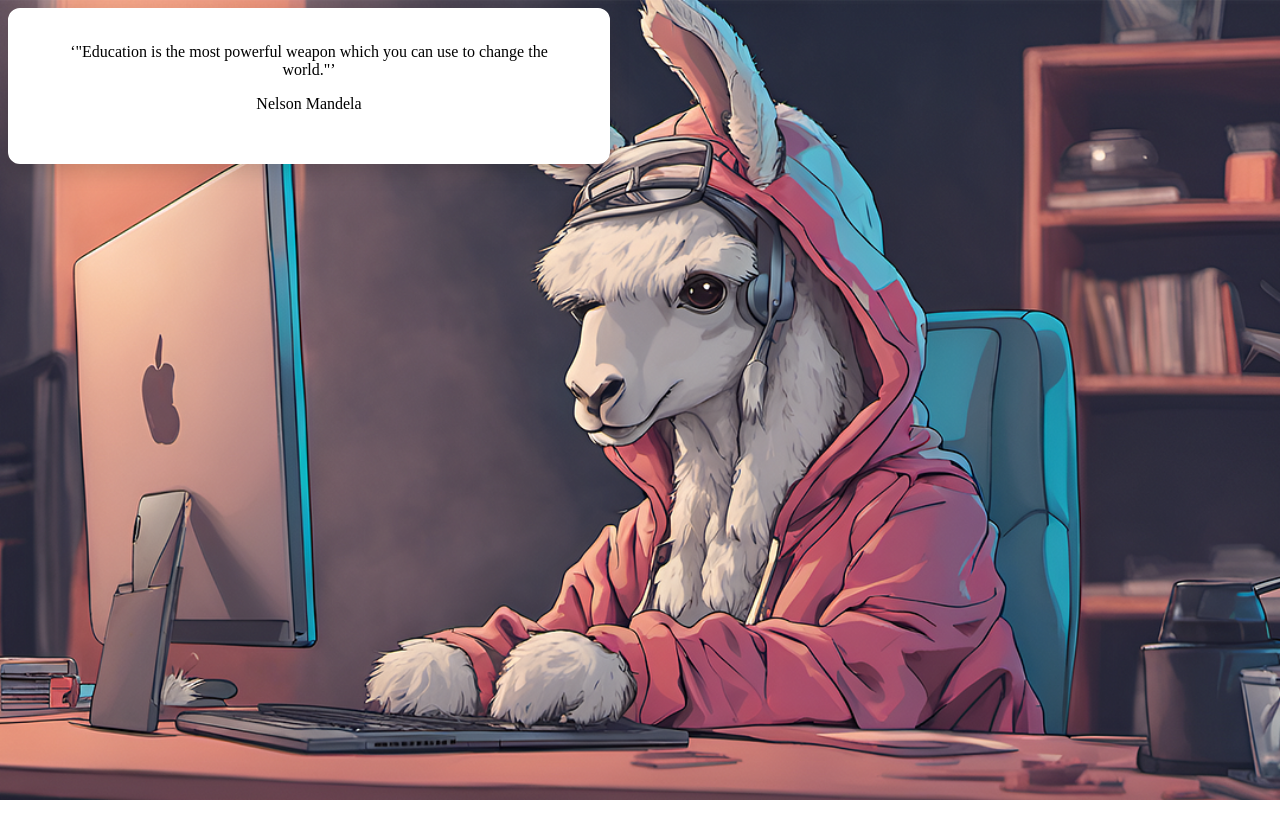
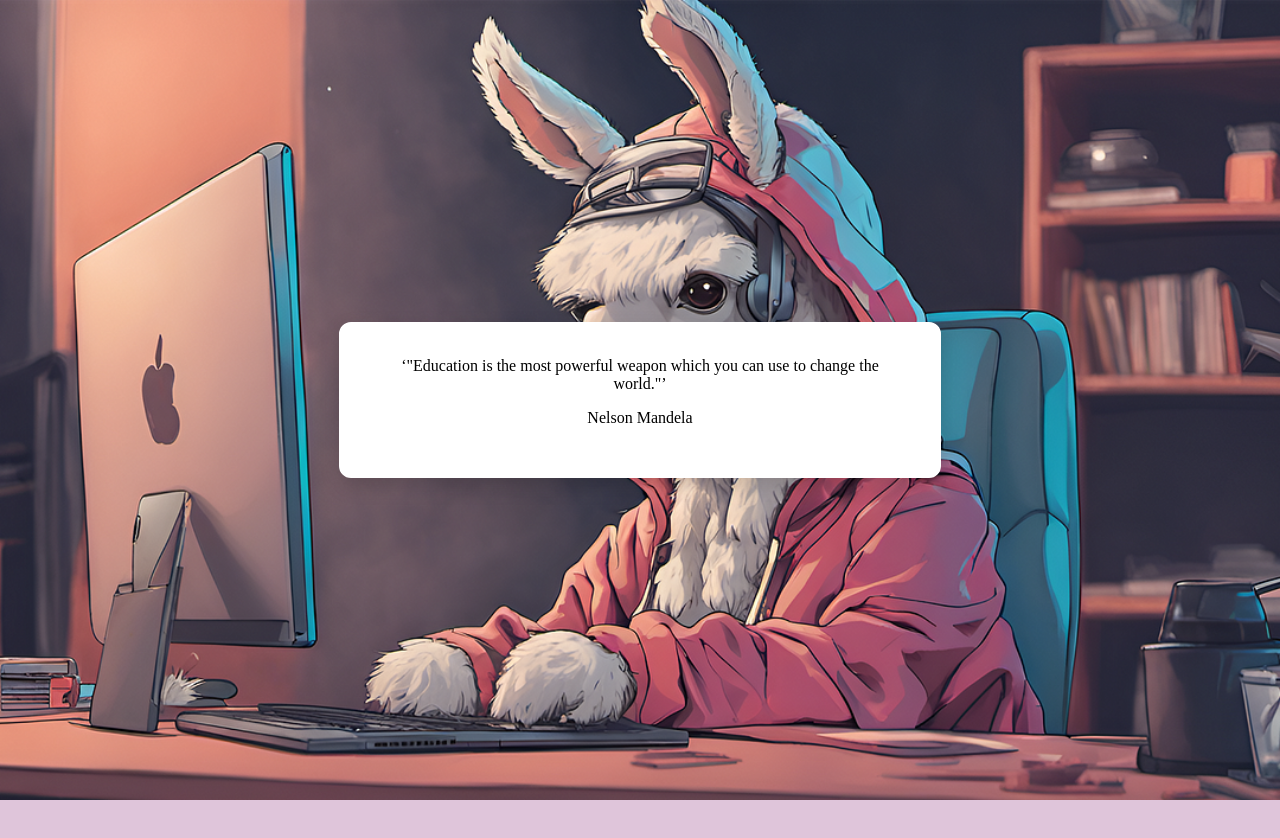
Before and after one commit to amandeee77/the-quote-card-express, a website: page public/index.html in a window 1280 px wide. Shown: the top 838 px of the page. Drawn offline with Linux system fonts and the light colour scheme; no server answers.

Commit message:
fix: Add body styles for layout and background color

```diff
--- a/public/css/style.css
+++ b/public/css/style.css
@@ -1,3 +1,13 @@
+body {
+  margin: 0;
+  padding: 0;
+  height: 100vh;
+  display: flex;
+  justify-content: center;
+  align-items: center;
+  background-color: #dfc5da; /* Light background for contrast */
+}
+
 .background-img {
     position: absolute;
     background-image: url('../images/datallama.png');
```
